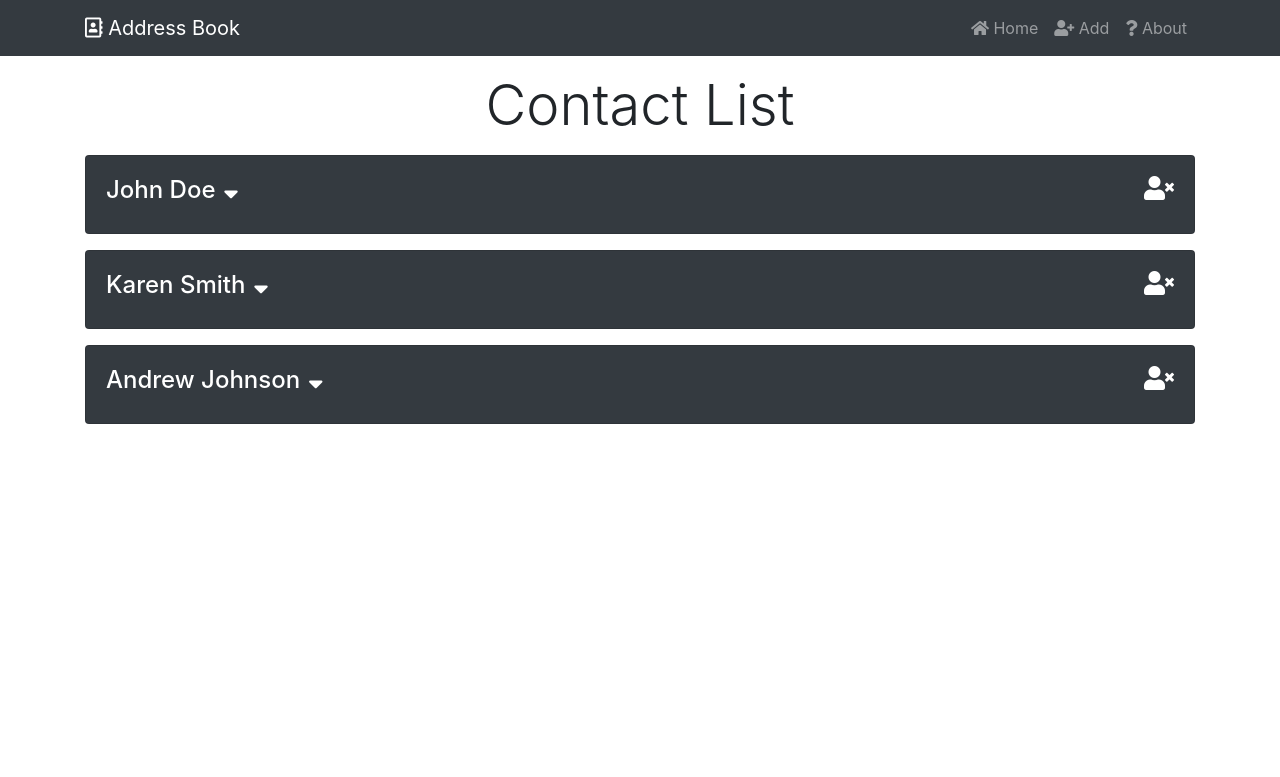
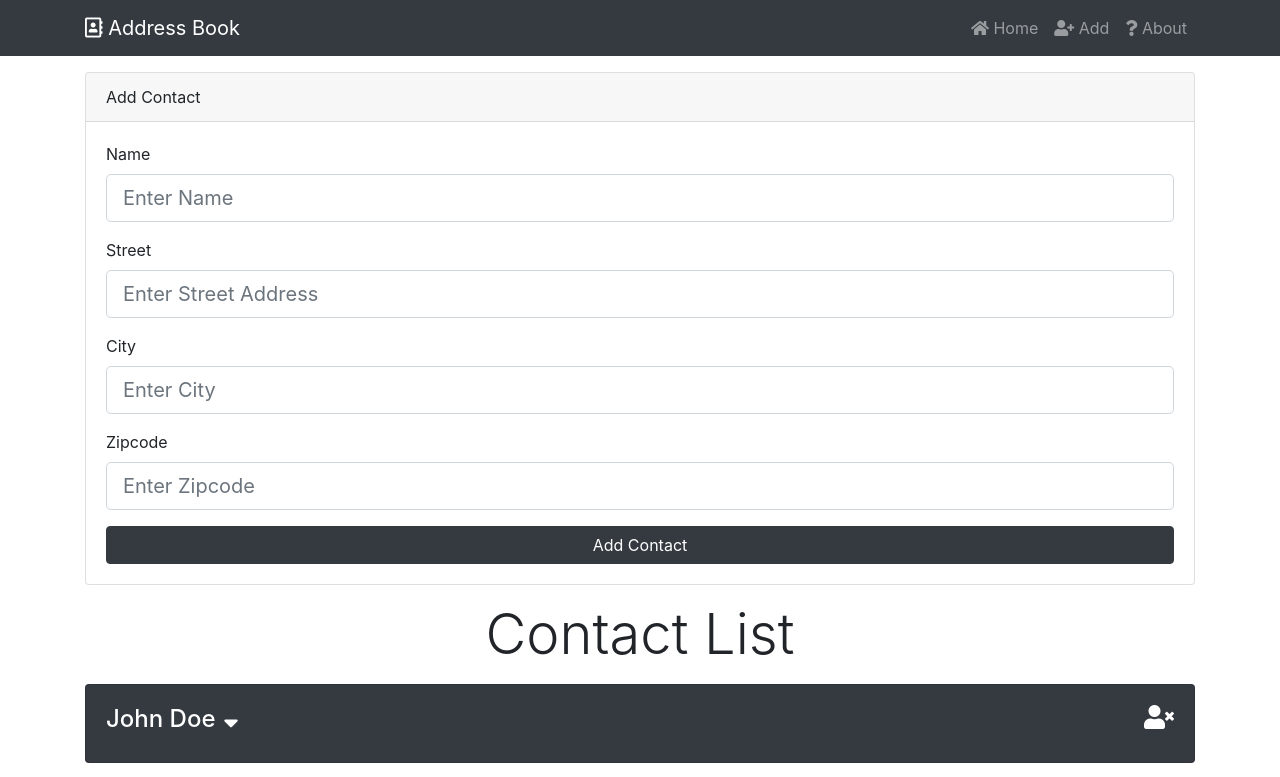
Before and after one commit to madeleinewoodbury/address-book, a React (Create React App) app: page / in a window 1280 px wide. Shown: the top 777 px of the page. Built offline with nearby package versions, Linux system fonts and the light colour scheme.

Commit message:
AddContact class added and initial markup for the form

```diff
--- a/src/App.js
+++ b/src/App.js
@@ -1,6 +1,7 @@
 import React, { Component } from "react";
-import Header from "./components/Header";
+import Header from "./components/layout/Header";
 import Contacts from "./components/contacts/Contacts";
+import AddContact from "./components/contacts/AddContact";
 
 import { Provider } from "./context";
 
@@ -13,6 +14,7 @@ class App extends Component {
       <Provider>
         <div className="App">
           <Header />
+          <AddContact />
           <Contacts />
         </div>
       </Provider>
--- /dev/null
+++ b/src/components/contacts/AddContact.js
@@ -0,0 +1,66 @@
+import React, { Component } from "react";
+
+class AddContact extends Component {
+  state = {
+    name: "",
+    street: "",
+    city: "",
+    zipcode: ""
+  };
+  render() {
+    return (
+      <div className="container">
+        <div className="card mb-3">
+          <div className="card-header">Add Contact</div>
+          <div className="card-body">
+            <form>
+              <div className="form-group">
+                <label htmlFor="name">Name</label>
+                <input
+                  type="text"
+                  className="form-control form-control-lg"
+                  placeholder="Enter Name"
+                  name="name"
+                />
+              </div>
+              <div className="form-group">
+                <label htmlFor="street">Street</label>
+                <input
+                  type="text"
+                  className="form-control form-control-lg"
+                  placeholder="Enter Street Address"
+                  name="street"
+                />
+              </div>
+              <div className="form-group">
+                <label htmlFor="city">City</label>
+                <input
+                  type="text"
+                  className="form-control form-control-lg"
+                  placeholder="Enter City"
+                  name="city"
+                />
+              </div>
+              <div className="form-group">
+                <label htmlFor="zipcode">Zipcode</label>
+                <input
+                  type="text"
+                  className="form-control form-control-lg"
+                  placeholder="Enter Zipcode"
+                  name="zipcode"
+                />
+              </div>
+              <input
+                type="submit"
+                value="Add Contact"
+                className="btn btn-dark btn-block"
+              />
+            </form>
+          </div>
+        </div>
+      </div>
+    );
+  }
+}
+
+export default AddContact;
--- a/src/components/contacts/Contact.js
+++ b/src/components/contacts/Contact.js
@@ -41,9 +41,9 @@ class Contact extends Component {
               </h4>
               {showContactInfo ? (
                 <ul className="list-group">
-                  <li className="list-group-item">Street: {street}</li>
-                  <li className="list-group-item">City: {city}</li>
-                  <li className="list-group-item">Zipcode: {zipcode}</li>
+                  <li className="list-group-item lead">Street: {street}</li>
+                  <li className="list-group-item lead">City: {city}</li>
+                  <li className="list-group-item lead">Zipcode: {zipcode}</li>
                 </ul>
               ) : null}
             </div>
```
Also changed, not shown: src/components/layout/Header.js (renamed from src/components/Header.js).
